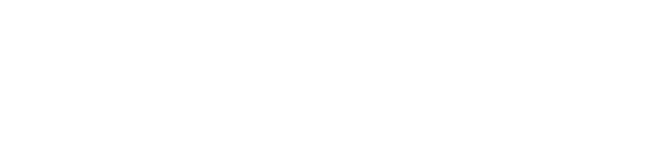
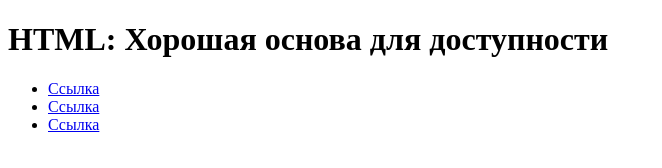
Before and after one commit to jorjodell/lesson19, a plain HTML site: page index.html in a window 1280 px wide. Shown: the whole page, without its empty margins (0-662 px from the left). Drawn offline with Linux system fonts and the light colour scheme.

Commit message:
Добавить название и навигацию

```diff
--- a/index.html
+++ b/index.html
@@ -6,6 +6,15 @@
   <title>Document</title>
 </head>
 <body>
-
+  <header>
+    <h1>HTML: Хорошая основа для доступности</h1>
+    <nav>
+      <ul>
+        <li><a href="#">Ссылка</a></li>
+        <li><a href="#">Ссылка</a></li>
+        <li><a href="#">Ссылка</a></li>
+      </ul>
+    </nav>
+  </header>
 </body>
 </html>
```
